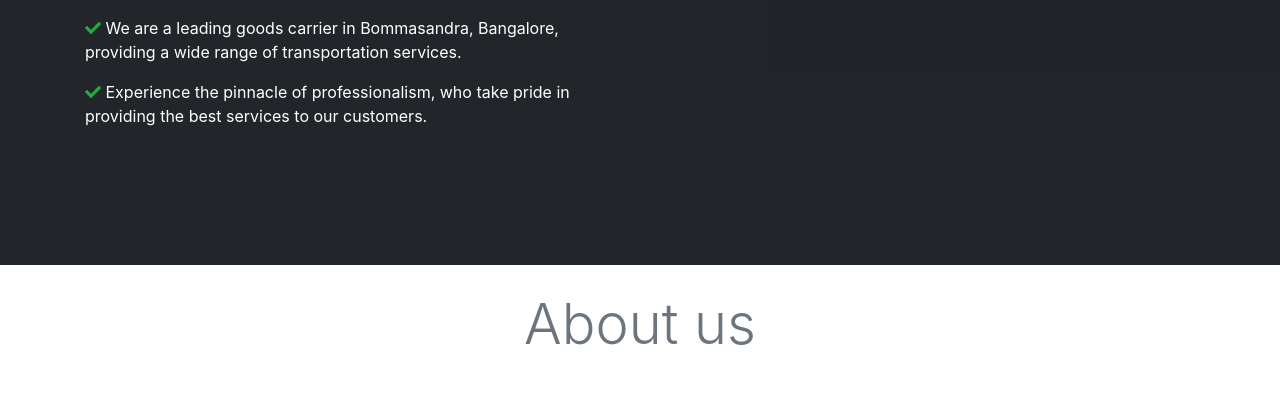
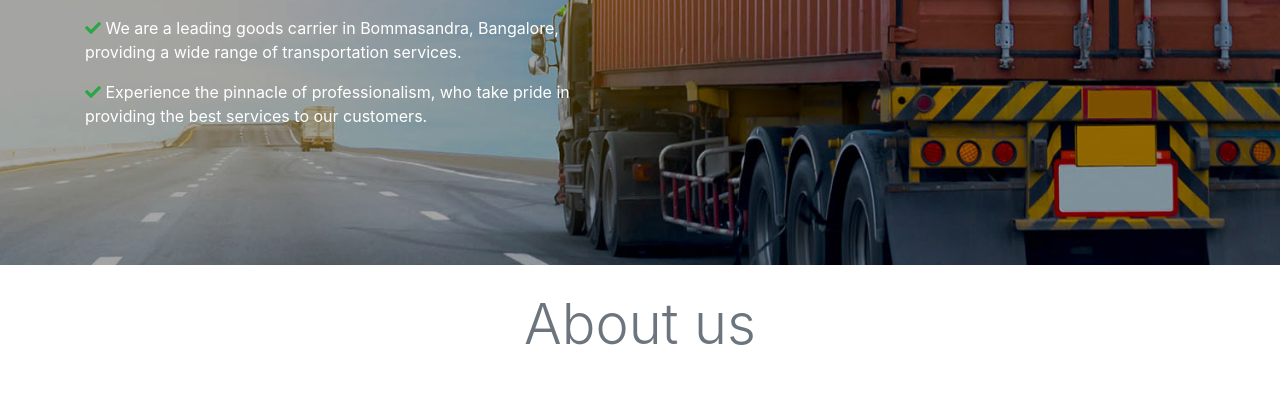
Before and after one commit to bittujpatel/SGT, a plain HTML site: page index.html in a window 1280 px wide. Shown: the part 435-839 px from the top of the page. Drawn offline with nearby package versions, Linux system fonts and the light colour scheme.

Commit message:
Update style.css

```diff
--- a/css/style.css
+++ b/css/style.css
@@ -7,7 +7,7 @@
 }
 
 #home-section {
-  background: url("images/BG.jpg") no-repeat;
+  background: url("../images/BG.jpg") no-repeat;
   min-height: 700px;
   background-size: cover;
   background-attachment: fixed; }
```
